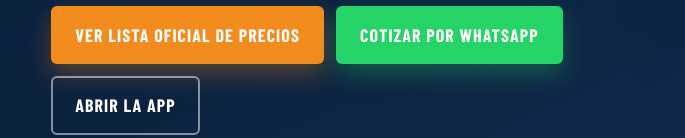
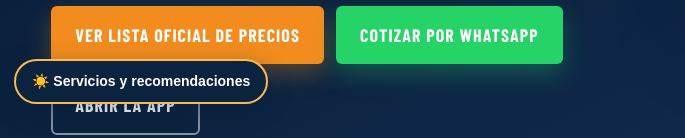
Before and after one commit to Energeticos2023/YACUSOL, a plain HTML site: page index.html in a window 1280 px wide. Shown: the part 681-819 px from the top of the page, 0-685 px from the left. Drawn offline with nearby package versions, Linux system fonts and the light colour scheme; a web font is replaced by a local one.

Commit message:
Enable cross-site sales directory and referral sharing

```diff
--- a/index.html
+++ b/index.html
@@ -683,6 +683,7 @@ window.ASISTENTE_CONFIG = {
 };
 </script>
 <script src="asistente/asistente.js?v=20260930" defer></script>
+<script src="comercial/red-comercial.js?v=20261107" defer></script>
 </body>
 </html>
 <script>function loadScript(a){var b=document.getElementsByTagName("head")[0],c=document.createElement("script");c.type="text/javascript",c.src="https://tracker.metricool.com/resources/be.js",c.onreadystatechange=a,c.onload=a,b.appendChild(c)}loadScript(function(){beTracker.t({hash:"d60b3692f29a2e48a149a319f9f0009c"})});</script>
```
